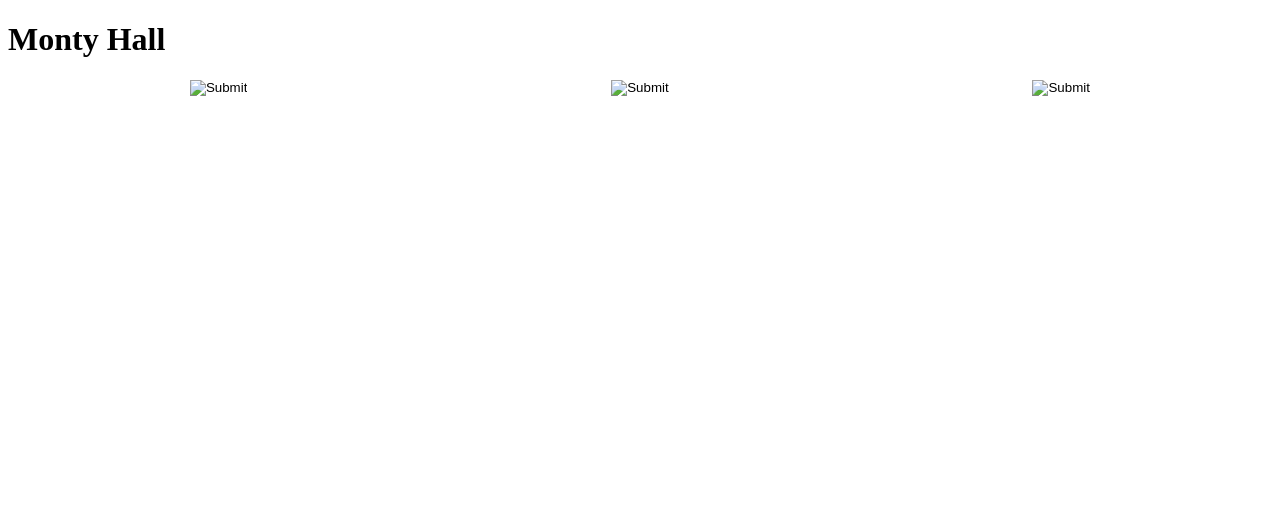
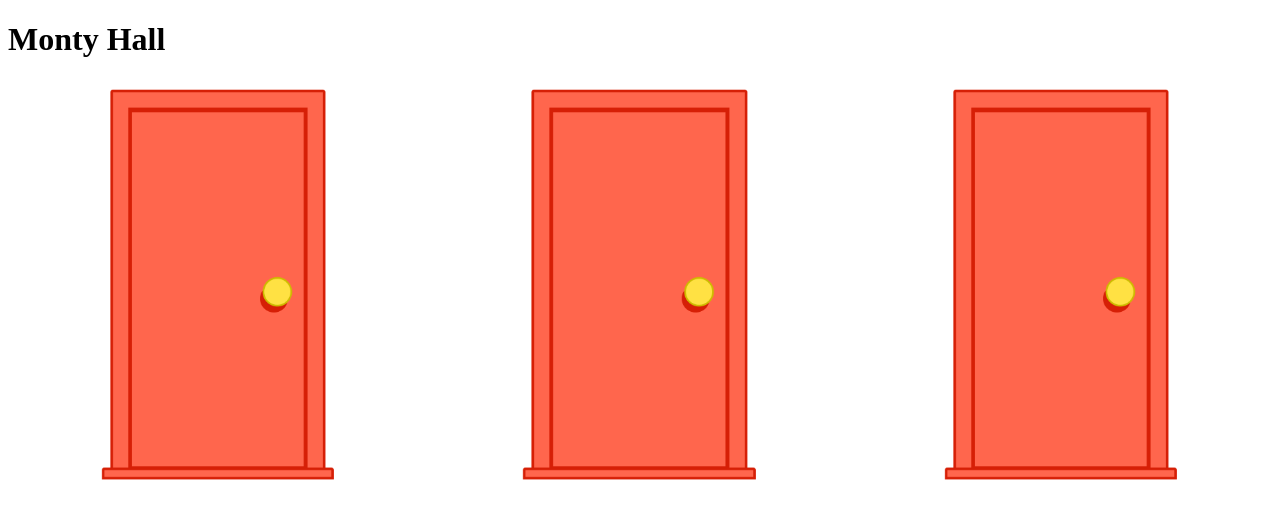
Before and after one commit to AviFS/Website, a plain HTML site: page html/A4-2.html in a window 1280 px wide. Drawn offline with Linux system fonts and the light colour scheme.

Commit message:
Update and rename A4.html to A4-2.html

```diff
--- a/html/A4.html
+++ b/html/A4-2.html
@@ -3,8 +3,8 @@
 <head>
     <title>Monty Hall Game</title>
     <meta charset='UTF-8'>
-    <script src='./A4.js'></script>
-    <link rel='stylesheet' href='./A4.css'>
+    <script src='./js/A4-2.js'></script>
+    <link rel='stylesheet' href='./css/A4-2.css'>
     <style>
     .column {
       float: left;
@@ -30,15 +30,15 @@
 
     <div class='row'>
         <div class='column'>
-            <input id='door0' class='doors' type='image' src='./closed-door.png'
+            <input id='door0' class='doors' type='image' src='./images/closed-door.png'
                    onclick='chooseDoor(0);'/>
         </div>
         <div class='column'>
-            <input id='door1' class='doors' type='image' src='./closed-door.png'
+            <input id='door1' class='doors' type='image' src='./images/closed-door.png'
                    onclick='chooseDoor(1);'/>
         </div>
         <div class='column'>
-            <input id='door2' class='doors' type='image' src='./closed-door.png'
+            <input id='door2' class='doors' type='image' src='./images/closed-door.png'
                   onclick='chooseDoor(2);'/>
         </div>
     </div>
```
